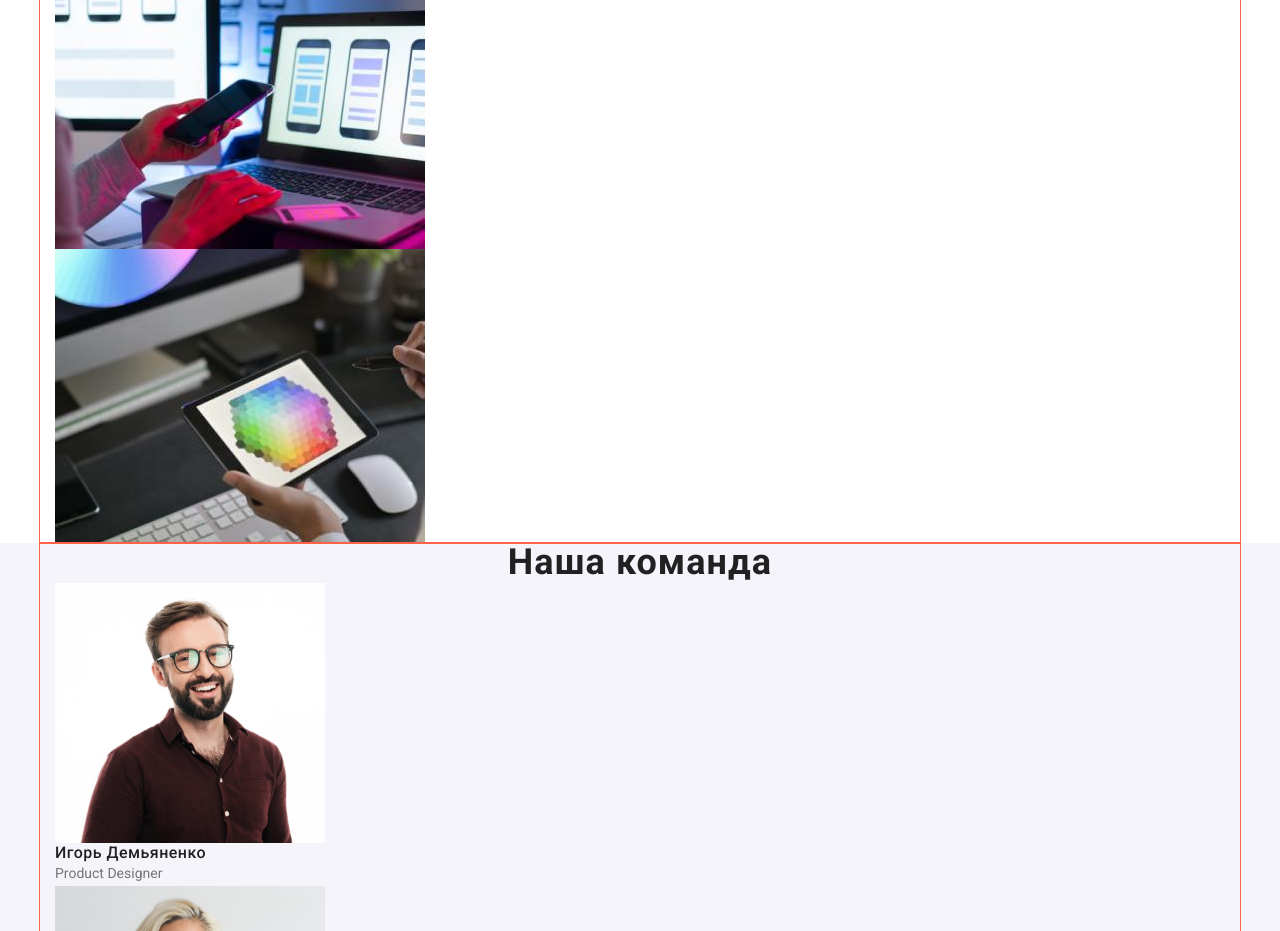
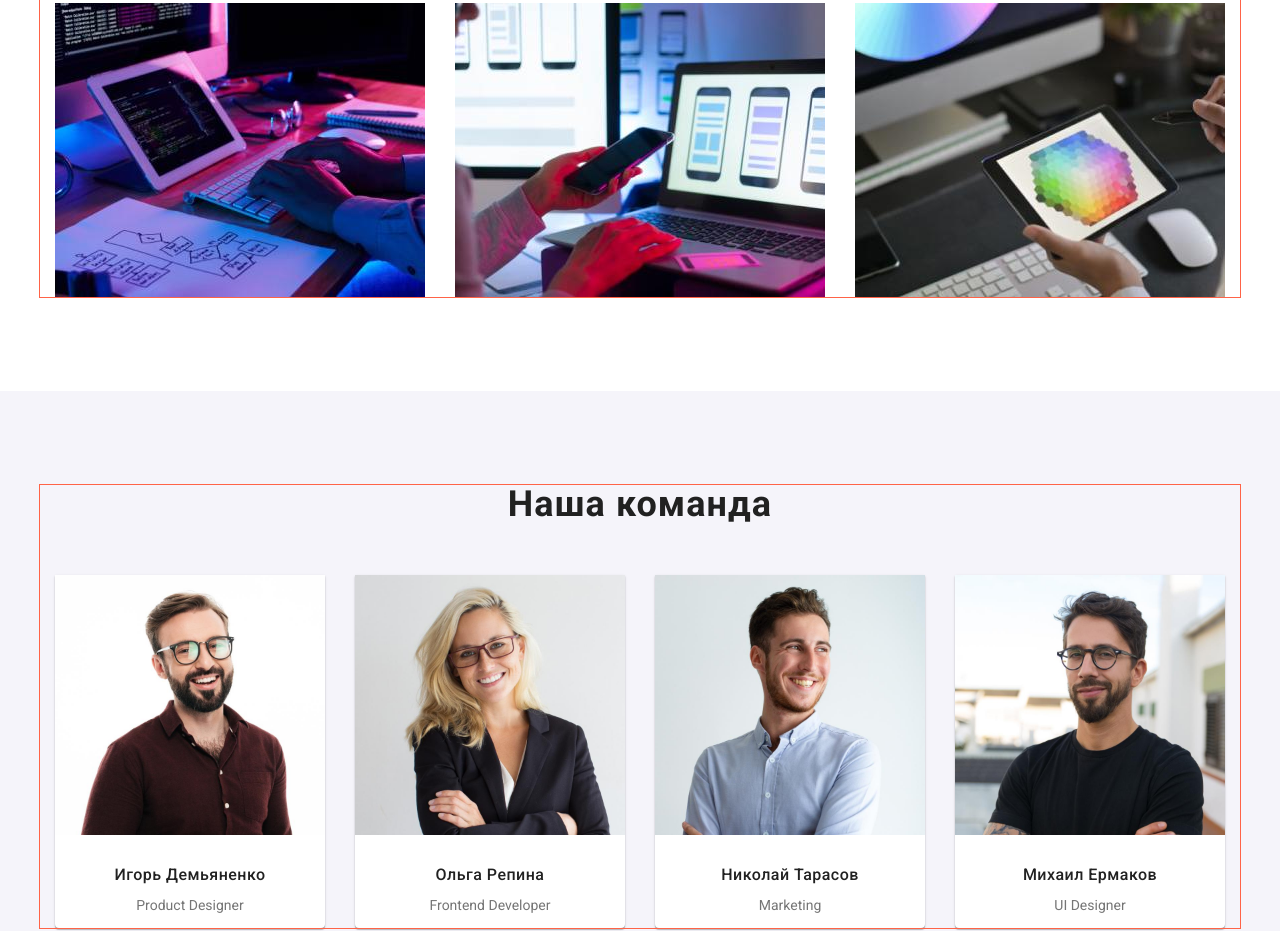
Before and after one commit to AleXKeepeR21/goit-markup-hw-03, a plain HTML site: page index.html in a window 1280 px wide. Shown: the part 1132-2063 px from the top of the page. Drawn offline with nearby package versions, Linux system fonts and the light colour scheme.

Commit message:
додав флекс у блоки: features,doing,people, змінив картки працівників

```diff
--- a/css/styles.css
+++ b/css/styles.css
@@ -15,6 +15,7 @@
 	--light-bg-color: #f5f4fa;
 	--accent-bg-color: #2196f3;
 	--second-btn-bg-color: #188ce8;
+	--white-bg-color-card: #ffffff ;
 
 	/* others */
 }
@@ -58,6 +59,14 @@ img {
 }
 .link {
 	text-decoration: none;
+}
+
+.hero,
+.features,
+.doing,
+.people {
+	padding-top: 94px;
+	padding-bottom: 94px;
 }
 /* common-styles-end */
 
@@ -180,7 +189,6 @@ img {
 	color: var(--white-txt-color);
 	font-family: inherit;
 	cursor: pointer;
-
 }
 
 .hero-btn:hover,
@@ -195,6 +203,7 @@ img {
 	width: 270px;
 	font-weight: 700;
 	font-size: 14px;
+	margin-bottom: 10px;
 	line-height: 1.14;
 	letter-spacing: 0.03em;
 	text-transform: uppercase;
@@ -204,21 +213,34 @@ img {
 	display: flex;
 }
 .features-list .item {
-width: 270px;
+	width: calc((100% - 3 * 30px) / 4);
+	margin-right: 30px;
 }
-/* .features-container {
-	display: flex;
-} */
+.features-list .item:nth-child(4n) {
+	margin-right: 0;
+}
 
 /* Чем мы занимаемся */
 
 .doing-title {
 	font-weight: 700;
 	font-size: 36px;
+	margin-bottom: 50px;
 	line-height: 1.11;
 	text-align: center;
 	letter-spacing: 0.03em;
 	color: var(--black-txt-color-main);
+}
+
+.doing-list {
+	display: flex;
+}
+.doing-list .item {
+	width: calc((100% - 2 * 30px) / 3);
+	margin-right: 30px;
+}
+.doing-list .item:nth-child(3n) {
+	margin-right: 0;
 }
 
 /* Наша команда */
@@ -229,6 +251,7 @@ width: 270px;
 .people-title {
 	font-weight: 700;
 	font-size: 36px;
+	margin-bottom: 50px;
 	line-height: 1.11;
 	text-align: center;
 	letter-spacing: 0.03em;
@@ -238,9 +261,30 @@ width: 270px;
 .person-title {
 	font-weight: 500;
 	font-size: 16px;
+	margin-top: 30px;
+	margin-bottom: 10px;
 	line-height: 1.19;
 	letter-spacing: 0.03em;
 	color: var(--black-txt-color-main);
+}
+.people-list .paragraf {
+	margin-bottom: 10px;
+}
+
+.people-list {
+	display: flex;
+}
+
+.people-list .item {
+	width: calc((100% - 3 * 30px) / 4);
+	margin-right: 30px;
+	text-align: center;
+	background-color: var(--white-bg-color-card);
+	box-shadow: 0px 1px 3px rgba(0, 0, 0, 0.12), 0px 1px 1px rgba(0, 0, 0, 0.14), 0px 2px 1px rgba(0, 0, 0, 0.2);
+	border-radius: 0px 0px 4px 4px;
+}
+.people-list .item:nth-child(4n) {
+	margin-right: 0;
 }
 
 /* Портфолио 2 стр. */
--- a/index.html
+++ b/index.html
@@ -52,7 +52,7 @@
 			<!-- Особенности -->
 
 			<section class="features">
-				<div class="container features-container">
+				<div class="container">
 					<h2 hidden>Особенности</h2>
 					<ul class="features-list list">
 						<li class="item">
@@ -84,9 +84,9 @@
 				<div class="container">
 					<h2 class="doing-title">Чем мы занимаемся</h2>
 					<ul class="doing-list list">
-						<li><img src="./images/box-1.jpg" alt="верстка сайта" width="370" height="294" /></li>
-						<li><img src="./images/box-2.jpg" alt="разработка мобильной версии сайта" width="370" height="294" /></li>
-						<li><img src="./images/box-3.jpg" alt="веб-дизайн сайта" width="370" height="294" /></li>
+						<li class="item"><img src="./images/box-1.jpg" alt="верстка сайта" width="370" height="294" /></li>
+						<li class="item"><img src="./images/box-2.jpg" alt="разработка мобильной версии сайта" width="370" height="294" /></li>
+						<li class="item"><img src="./images/box-3.jpg" alt="веб-дизайн сайта" width="370" height="294" /></li>
 					</ul>
 				</div>
 			</section>
@@ -97,28 +97,28 @@
 				<div class="container">
 					<h2 class="people-title">Наша команда</h2>
 					<ul class="people-list list">
-						<li>
+						<li class="item">
 							<img src="./images/team1.jpg" alt="Игорь Демьяненко" width="270" height="260" />
 							<h3 class="person-title">Игорь Демьяненко</h3>
-							<p>Product Designer</p>
+							<p class="paragraf">Product Designer</p>
 						</li>
 
-						<li>
+						<li class="item">
 							<img src="./images/team2.jpg" alt="Ольга Репина" width="270" height="260" />
 							<h3 class="person-title">Ольга Репина</h3>
-							<p>Frontend Developer</p>
+							<p class="paragraf">Frontend Developer</p>
 						</li>
 
-						<li>
+						<li class="item">
 							<img src="./images/team3.jpg" alt="Николай Тарасов" width="270" height="260" />
 							<h3 class="person-title">Николай Тарасов</h3>
-							<p>Marketing</p>
+							<p class="paragraf">Marketing</p>
 						</li>
 
-						<li>
+						<li class="item">
 							<img src="./images/team4.jpg" alt="Михаил Ермаков" width="270" height="260" />
 							<h3 class="person-title">Михаил Ермаков</h3>
-							<p>UI Designer</p>
+							<p class="paragraf">UI Designer</p>
 						</li>
 					</ul>
 				</div>
```
